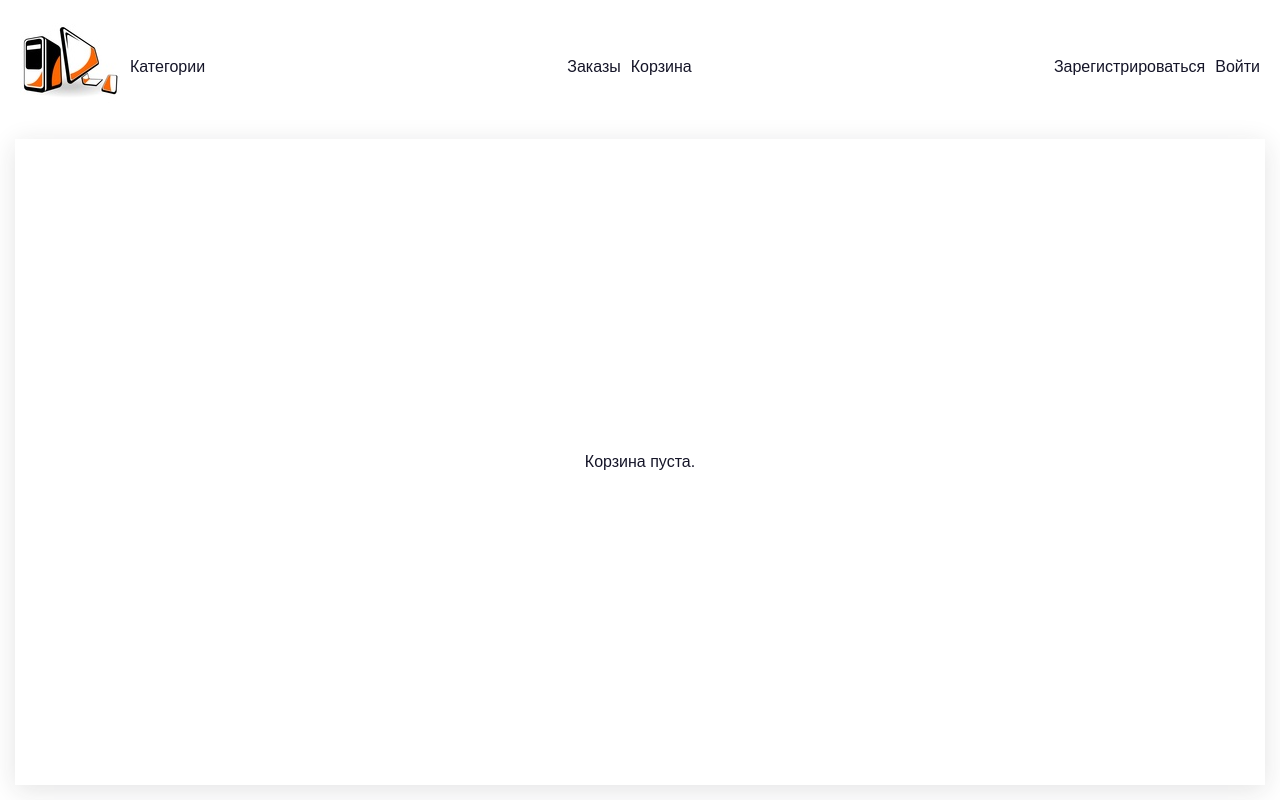
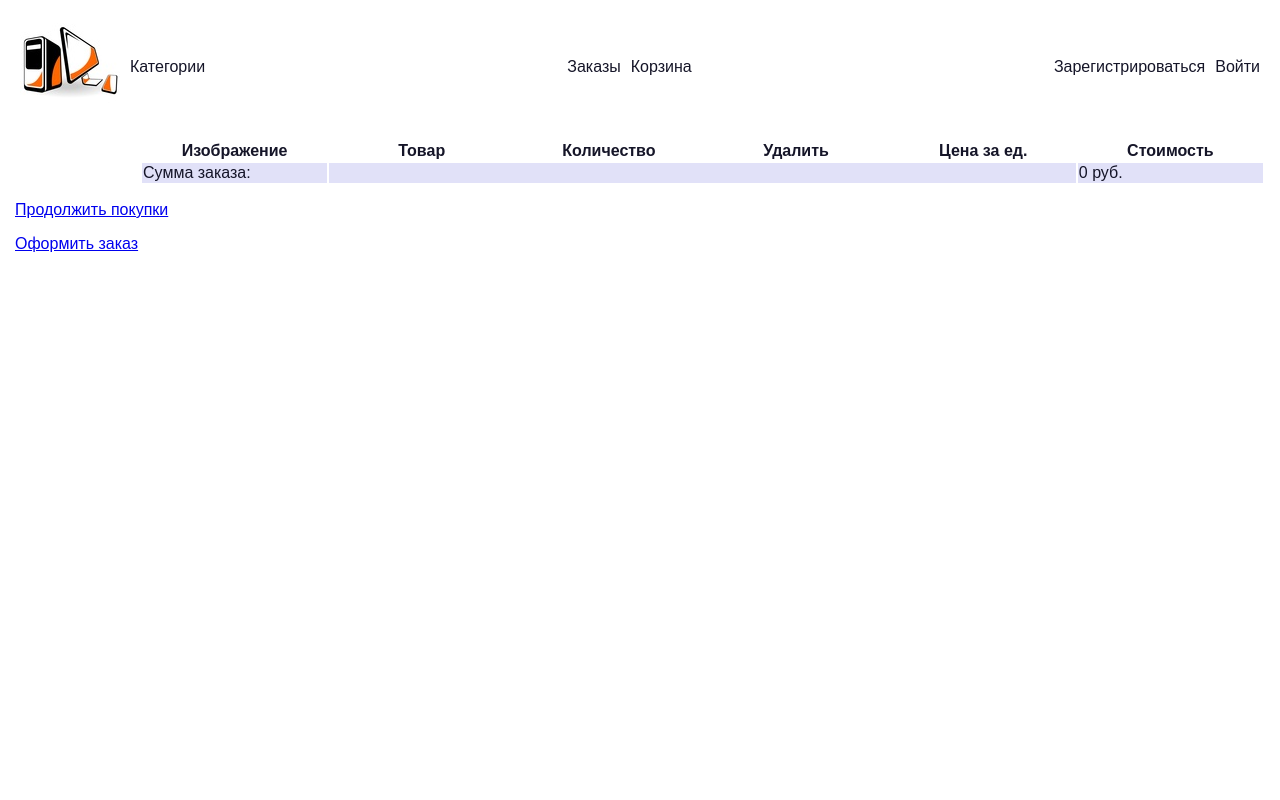
Before and after one commit to Vov4ikV/WEB-Shop-Beta, a Django app: page /cart/ in a window 1280 px wide. Run offline with Django 4.2, Linux system fonts and the light colour scheme; data that the repository does not hold is empty; some libraries are stand-ins or nearby versions; some web fonts are replaced.

Commit message:
fix error2

```diff
--- a/cart/templates/cart/cart-detail.html
+++ b/cart/templates/cart/cart-detail.html
@@ -6,7 +6,6 @@
 <link rel="stylesheet" href="{% static 'css/cart.css'%}" type="text/css">
 
 
-{% if user.is_authenticated and total_items > 0 %}
 <table class='cart-table'>
     <thead>
         <tr>
@@ -34,7 +33,7 @@
                     </td>
                     <td>{{ product.name }}</td>
                     <td>
-                        <form action="{% url "cart:cart-add" product.id %}" method="post">
+                    <form action="{% url 'cart:cart-add' product.id %}" method="post">
                         {{ item.update_quantity_form.quantity }}
                         {{ item.update_quantity_form.override }}
                         <input id="count" type="submit" value="Обновить кол-во">
@@ -62,15 +61,9 @@
 </table>
 
 <p class="text-right">
-        <a href="{% url 'products:index'%}" class="button light">Продолжить покупки</a>
+    <a href="{% url 'products:index' %}" class="button light">Продолжить покупки</a>
 </p>
 <p class="text-right">
     <a href="#" class="button">Оформить заказ</a>
 </p>
-{% else %}
-    <div class="cart-content">
-        Корзина пуста.
-    </div>
-{% endif %}
-
 {% endblock %}
```
Lines whose indentation alone changed are shown as unchanged.
